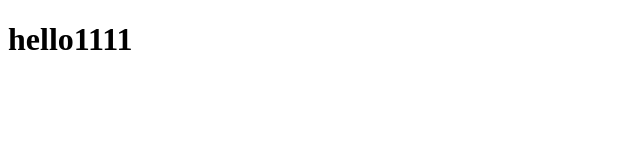
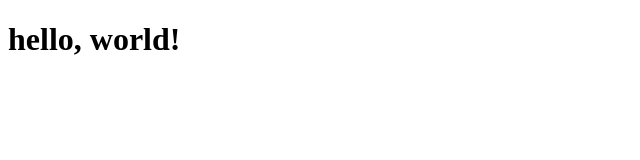
Before and after one commit to kroleguz/olegkurus, a plain HTML site: page index.html in a window 1280 px wide. Shown: the whole page, without its empty margins (0-640 px from the left). Drawn offline with Linux system fonts and the light colour scheme.

Commit message:
example3

```diff
--- a/index.html
+++ b/index.html
@@ -5,6 +5,6 @@
     <meta http-equiv="X-UA-Compatible" content="IE=edge">
 </head>
 <body>
-    <h1>hello1111</h1>
+    <h1>hello, world!</h1>
 </body>
 </html>
```
